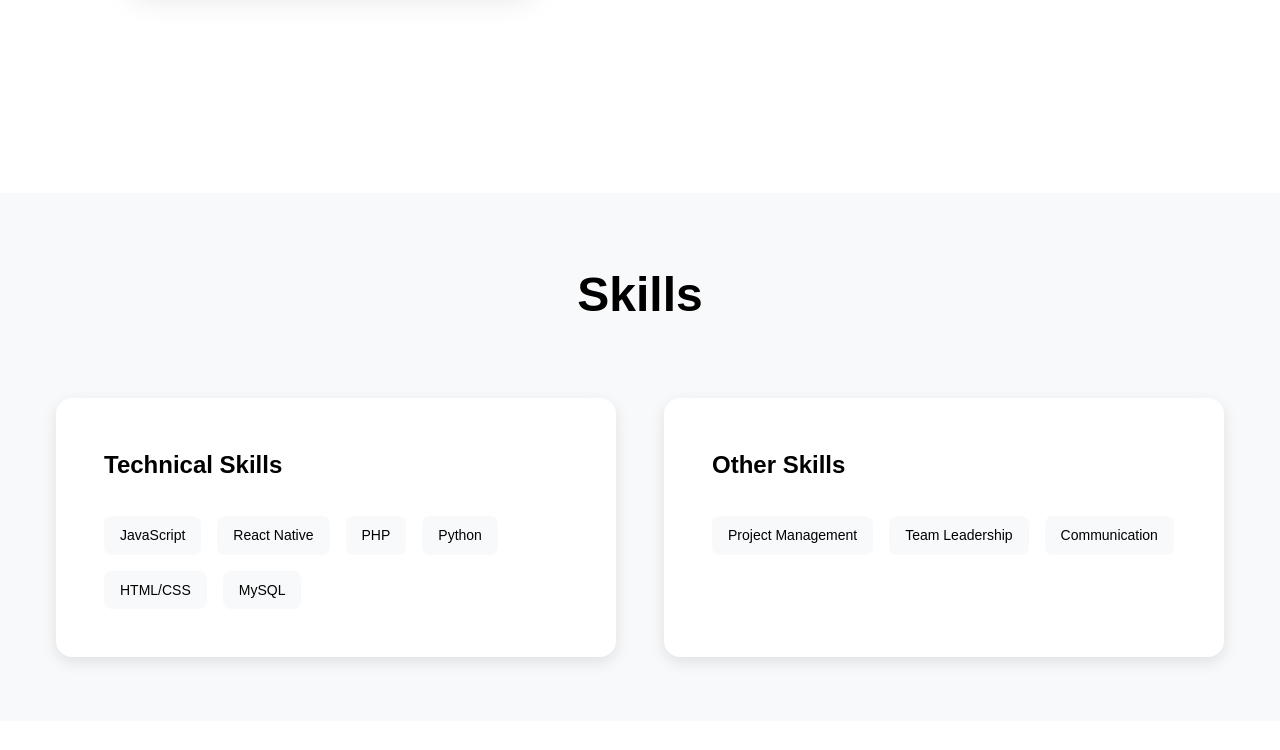
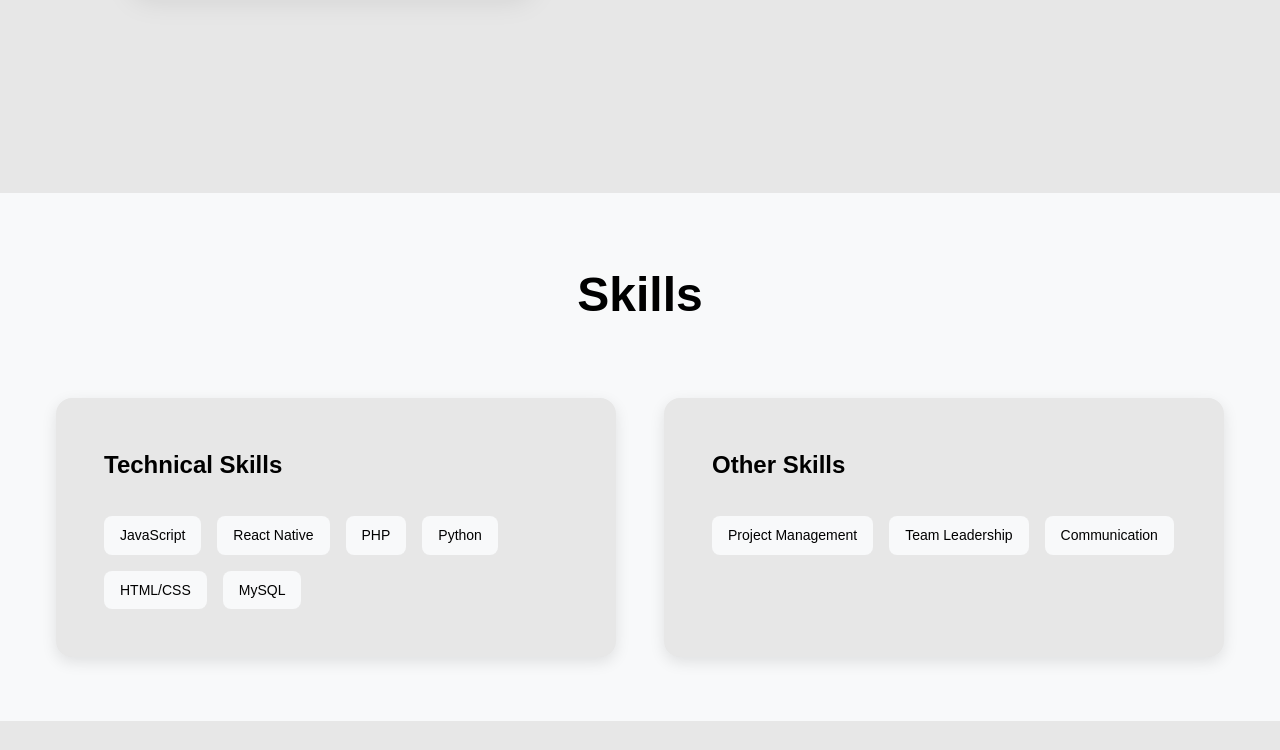
Before and after one commit to ken-kennn/MyPortfolio, a plain HTML site: page index.html in a window 1280 px wide. Shown: the part 687-1437 px from the top of the page. Drawn offline with Linux system fonts and the light colour scheme.

Commit message:
change background

```diff
--- a/styles.css
+++ b/styles.css
@@ -10,7 +10,7 @@
   --color-primary: #8b5cf6;
   --color-primary-dark: #7c3aed;
   --color-black: #000000;
-  --color-white: #ffffff;
+  --color-white: #e7e7e7;
   --color-gray-light: #f8f9fa;
   --color-gray: #6c757d;
   --color-shadow: rgba(0, 0, 0, 0.1);
```
